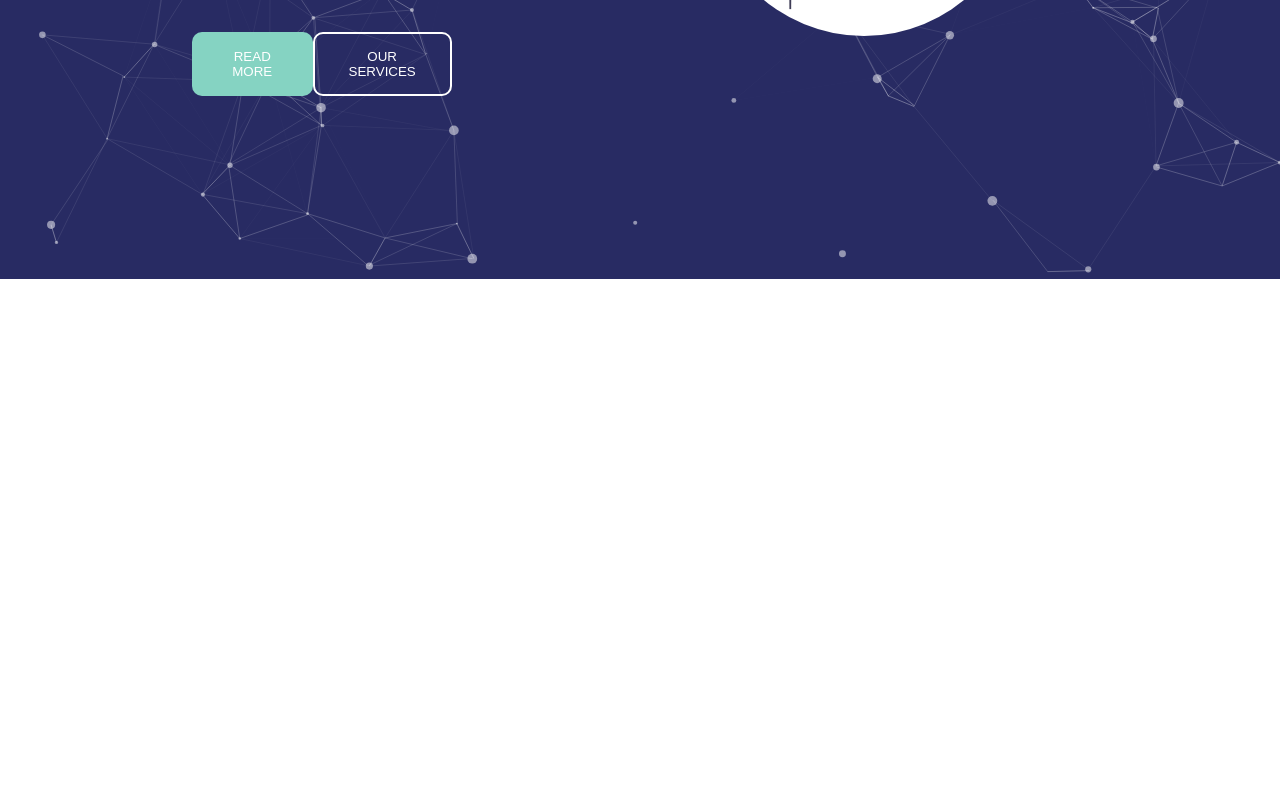
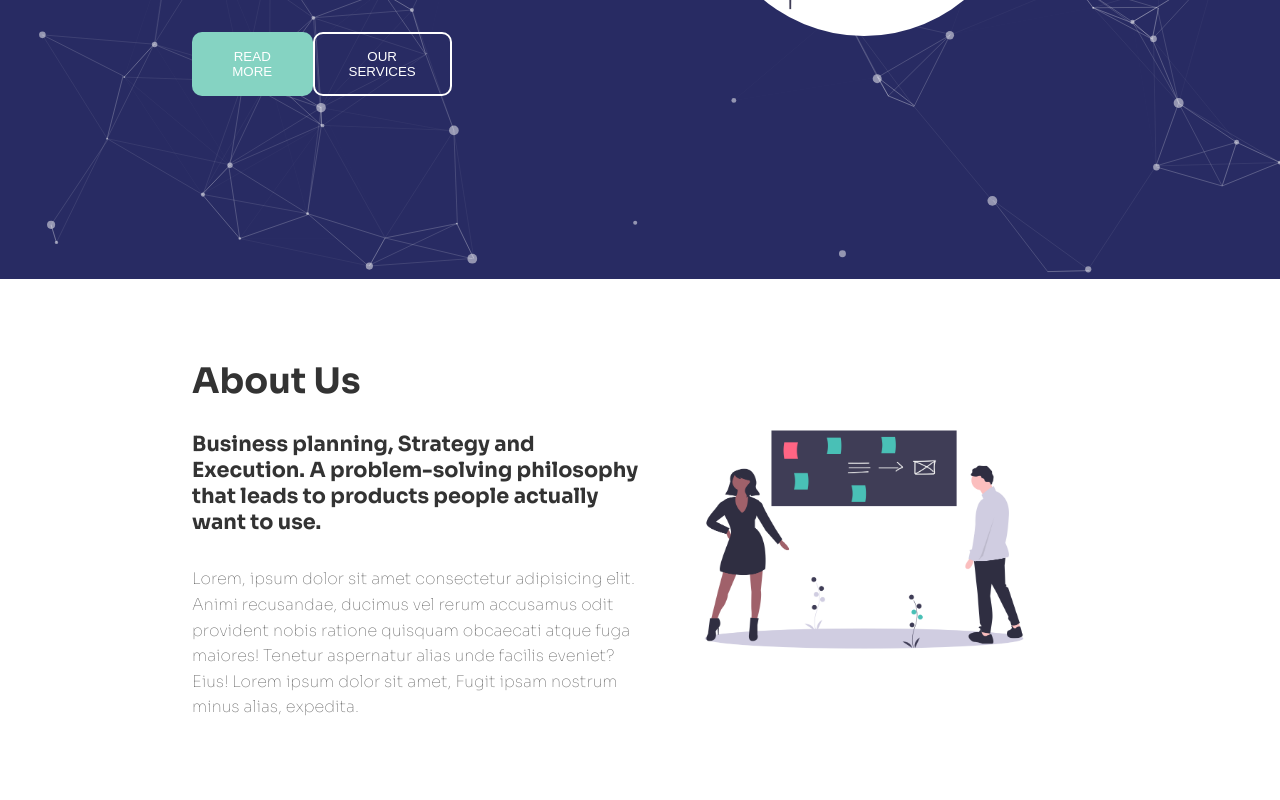
Before and after one commit to mariammanvelidze/captivate-practice, a plain HTML site: page index.html in a window 1280 px wide. Shown: the part 521-1321 px from the top of the page. Before the commit the page ends 804 px from the top, so only its background shows below. Drawn offline with Linux system fonts and the light colour scheme.

Commit message:
feature: about section

```diff
--- a/index.html
+++ b/index.html
@@ -31,7 +31,19 @@
                 </div>
             </div>
             <div class="home-banner">
-                <img src="assets/banner-round.png" alt="Home Banner">
+                <img src="assets/banner-round.png" alt="Home Banner" class="home-banner-style">
+            </div>
+        </div>
+    </section>
+    <section class="about-section">
+        <div class="about">
+            <div class="about-text">
+                <h2 class="about-text-title">About Us</h2>
+                <h3 class="about-text-main">Business planning, Strategy and Execution. A problem-solving philosophy that leads to products people actually want to use.</h3>
+                <h4 class="about-text-secondary">Lorem, ipsum dolor sit amet consectetur adipisicing elit. Animi recusandae, ducimus vel rerum accusamus odit provident nobis ratione quisquam obcaecati atque fuga maiores! Tenetur aspernatur alias unde facilis eveniet? Eius! Lorem ipsum dolor sit amet, Fugit ipsam nostrum minus alias, expedita.</h4>
+            </div>
+            <div class="about-banner">
+                <img src="assets/about.png" alt="About Banner" class="about-banner-style">
             </div>
         </div>
     </section>
--- a/style.css
+++ b/style.css
@@ -24,13 +24,16 @@
     right: 0;
 }
 
+body {
+    font-family: Sora;
+}
+
 .container {
     height: 100vh;
     position: relative;
     display: flex;
     justify-content: center;
     align-items: center;
-    font-family: Sora;
 }
 
 nav {
@@ -180,7 +183,53 @@ h1 {
     align-items: center;
 }
 
-img{
+.home-banner-style{
     width: 70%;
     border-radius: 50%;
 }
+
+.about-section {
+    padding: 80px 0;
+    display: flex;
+    width: 100%;
+    justify-content: center;
+    align-items: center;
+}
+
+.about {
+    width: 70%;
+    display: flex;
+    justify-content: space-between;
+}
+
+.about-text {
+    width: 50%;
+    color: #333;
+}
+
+.about-text-title {
+    font-size: 2.2em;
+    margin-bottom: 0.8em;
+}
+
+.about-text-main {
+    font-size: 1.3em;
+    margin-bottom: 1.5em;
+}
+
+.about-text-secondary {
+    font-size: 1em;
+    font-weight: lighter;
+    line-height: 1.6em;
+    color: #666;
+}
+.about-banner {
+    width: 50%;
+    display: flex;
+    justify-content: center;
+    align-items: center;
+}
+
+.about-banner-style {
+    width: 90%;
+}
```
